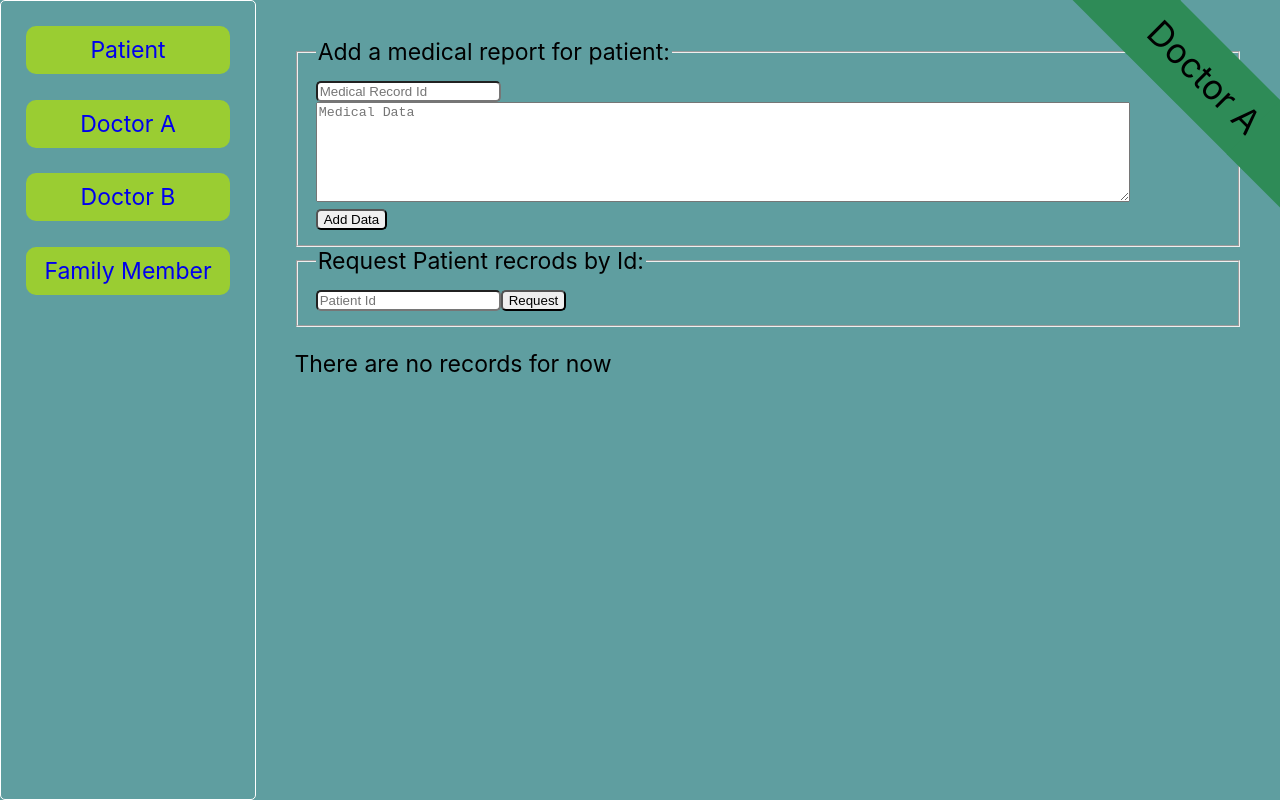
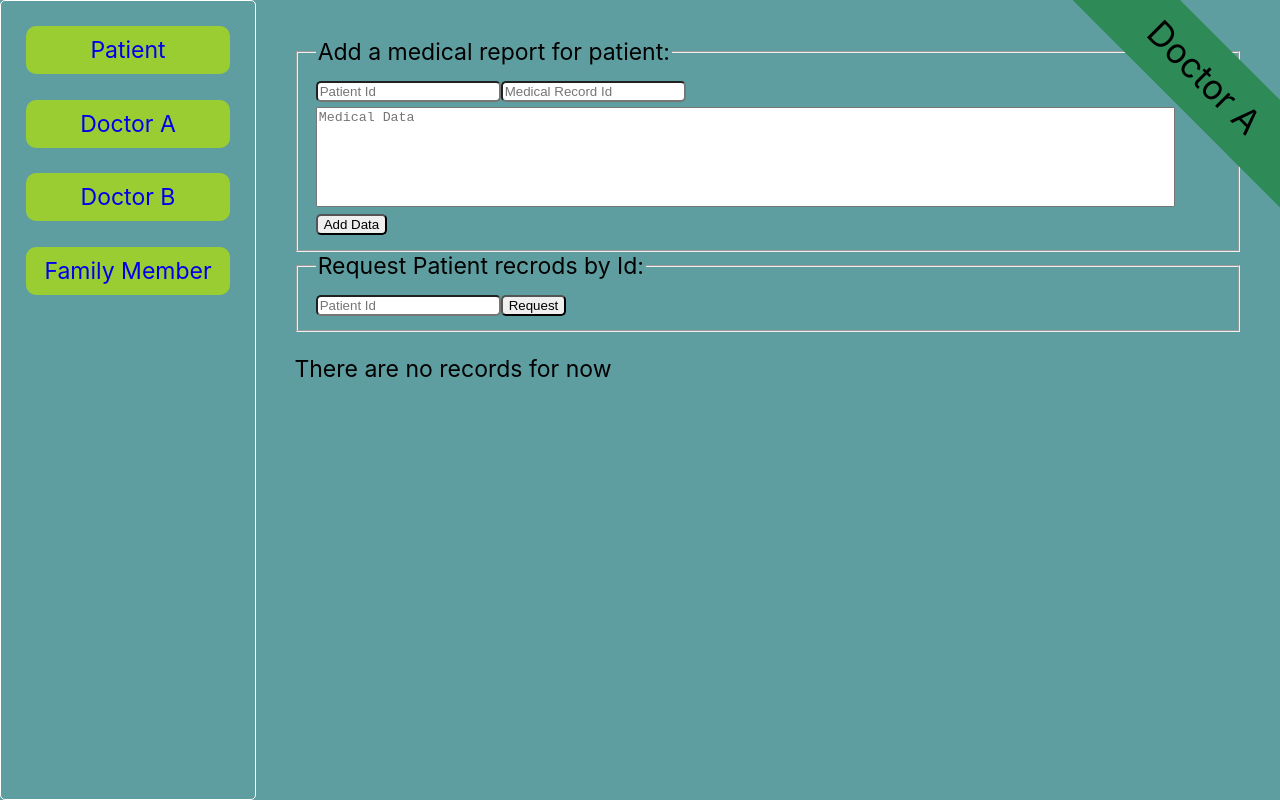
Before and after one commit to majid-T/DAPP1-Electronic-Health-Records, a React (Create React App) app in the folder frontend/: page /DoctorA in a window 1280 px wide. Shown: the top 800 px of the page. Built offline with nearby package versions, Linux system fonts and the light colour scheme.

Commit message:
Refactoring and moving patient components to new one

```diff
--- a/frontend/src/App.css
+++ b/frontend/src/App.css
@@ -170,7 +170,9 @@ input {
 }
 
 .medicalDatainput {
+  margin-top: 5px;
   display: block;
-  min-width: 90%;
+  min-width: 95%;
   min-height: 100px;
+  resize: none;
 }
--- a/frontend/src/components/Patient.js
+++ b/frontend/src/components/Patient.js
@@ -1,5 +1,5 @@
 import React, { useState, useEffect } from "react";
-import MedicalRecCard from "./MedicalRecCard";
+import MedicalRecCard from "./patientComponents/MedicalRecCard";
 
 const Patient = (props) => {
   const identity = "patient";
--- a/frontend/src/components/doctorComponents/AddRecordByDr.js
+++ b/frontend/src/components/doctorComponents/AddRecordByDr.js
@@ -23,6 +23,11 @@ const AddRecordByDr = (props) => {
           <legend>Add a medical report for patient:</legend>
           <input
             type="string"
+            placeholder="Patient Id"
+            onChange={(event) => setPatientId(event.target.value)}
+          ></input>
+          <input
+            type="string"
             placeholder="Medical Record Id"
             onChange={(event) => setMedicalRecordId(event.target.value)}
           ></input>
```
Also changed, not shown: frontend/src/components/patientComponents/AccessItem.js (renamed from frontend/src/components/AccessItem.js), frontend/src/components/patientComponents/MedicalRecCard.js (renamed from frontend/src/components/MedicalRecCard.js), frontend/src/components/patientComponents/NewConsent.js (renamed from frontend/src/components/NewConsent.js).
